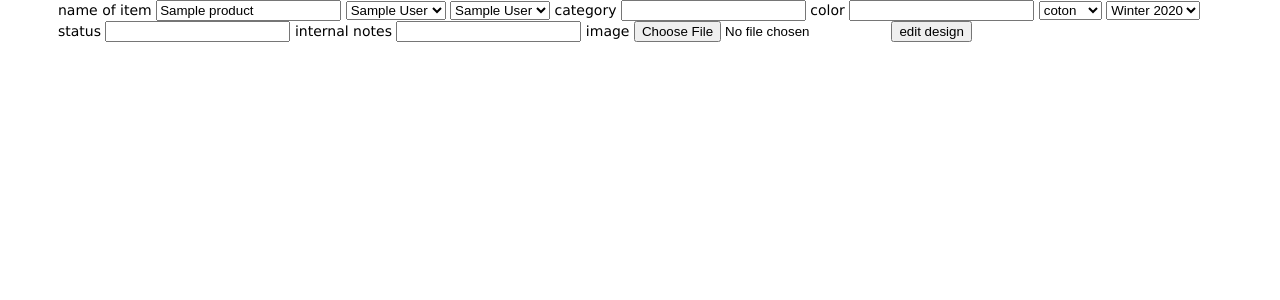
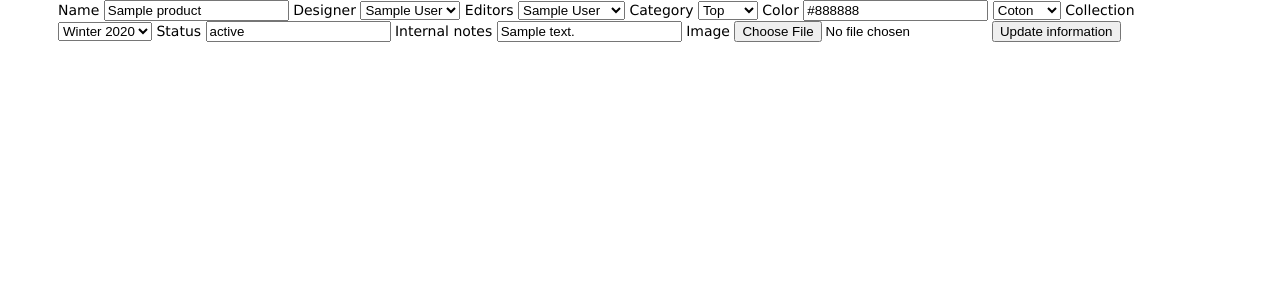
Before and after one commit to Ooki-Dundun/designs, a Node server app: page /head/edit/600000000000000000000001 in a window 1280 px wide. Shown: the part 74-374 px from the top of the page. Run offline with Node 20, Linux system fonts and the light colour scheme; tables that the repository leaves empty hold one stand-in row (values such as "Sample post"); some libraries are stand-ins or nearby versions.

```diff
--- a/config/cloudinary.js
+++ b/config/cloudinary.js
@@ -10,7 +10,7 @@ cloudinary.config({
 
 const storage = new CloudinaryStorage({
     cloudinary,
-    folder: "Designs",
+    folder: "designs",
     allowedFormats: ['jpg', 'png'],
     filename: function(req, file, cb) {
         cb(null, file.originalname)
--- a/routes/head.js
+++ b/routes/head.js
@@ -36,9 +36,21 @@ router.get('/add-product', (req, res, next) => {
 // get info from new design form to add new design
 router.post('/add-product', fileUploader.single('image'), (req, res, next) => {
   const { name, designer, editors, category, color, material, serie, status, internalNotes} = req.body;
+  const editorsToPush = [];
+  editors.forEach((ed) => {
+    if(ed !== 'n/a') {
+      editorsToPush.push(ed)
+    }
+  })
+  editorsToPush.forEach((newEd) => {
+    if(newEd.role !== "Editor") {
+    UserModel.findByIdAndUpdate(newEd, {role: "Editor"}, {new: true})
+    .then((users) => console.log(users))
+    }
+  })
   ProductModel.create({ name, designer, category, color, material, serie, status, internalNotes})
   .then((product) => {
-    ProductModel.findByIdAndUpdate(product._id, {$push: {editors: editors}}, {new: true})
+    ProductModel.findByIdAndUpdate(product._id, {$push: {editors: editorsToPush}}, {new: true})
     .then((productWithEditors) => {
       ProductModel.findByIdAndUpdate(product._id, {$push: {images: req.file.path}}, {new: true})
       .then((finalProduct) => {
@@ -48,7 +60,7 @@ router.post('/add-product', fileUploader.single('image'), (req, res, next) => {
       .catch((err) => console.log(err));
     })
   })
-})
+});
 
 // get add or delete a serie page
 router.get('/series', (req, res, next) => {
@@ -115,21 +127,34 @@ router.get('/manage-rights/delete/:id', (req, res, next) => {
   .catch((err) => next(err));
 })
 
+
+
 // edit a product page
 router.get('/edit/:id', (req, res, next) => {
-  ProductModel.findById(req.params.id).populate('editors').populate('serie').populate('designer')
+  ProductModel.findById(req.params.id).populate('designer')
   .then((product) => {
-    UserModel.find({role: 'editor'})
-    .then((editors) => res.render('./../views/users/1head/5hdeditproduct.hbs', {product, editors}))
-    .catch((err) => next(err))
+    UserModel.find()
+    .then((users) => {
+      SerieModel.find()
+      .then((series) => {
+        res.render('./../views/users/1head/5hdeditproduct.hbs', {product, users, series})
+      })
+      .catch((err) => next(err))
+    })
   })
 });
 
 // edit a product
 router.post('/edit/:id', fileUploader.single("image"), (req, res, next) => {
-  const { name, designer, editors, category, color, material, serie, status, internalNotes, image } = req.body;
+  const { name, designer, inputEditors, category, color, material, serie, status, internalNotes, image } = req.body;
   ProductModel.findByIdAndUpdate(req.params.id, {new: true}, {
-    name, designer, editors: editors.forEach(n => editors.push(n)), category, color, material, serie, status, internalNotes,
+    name, designer,
+    editors: inputEditors.forEach((editor) => {
+      if(editor !== "n/a") {
+        editors.push(editor)
+      }
+    }),
+    category, color, material, serie, status, internalNotes,
     images: images.push(image)
   })
 })
--- a/views/users/1head/1hdmypage.hbs
+++ b/views/users/1head/1hdmypage.hbs
@@ -19,13 +19,13 @@
         {{#each products}}
         <tr>
             <td>
-                <a href="/head/product/{{this._id}}">
+                <a href="/staff/product/{{this._id}}">
                 <img src="{{this.images.[0]}}" alt="image"
                 </a>
             </td>
             <td>{{this.name}}</td>
-            <td><a href="/head/edit/{{this._id}}"></a>edit</td>
-            <td><a href="/head/delete/{{this._id}}">delete</a>delete</td>
+            <td><a href="/head/edit/{{this._id}}">edit</a></td>
+            <td><a href="/head/delete/{{this._id}}">delete</a></td>
         </tr>
         {{/each}}
     </table>
--- a/views/users/1head/5hdeditproduct.hbs
+++ b/views/users/1head/5hdeditproduct.hbs
@@ -4,40 +4,50 @@
 </nav>
 
 <div>
-    <form method="post" action="/head/edit-product" enctype="multipart/form-data">
-        <label for="name">name of item</label>
+    <form method="post" action="/head/edit-product:{{product._id}}" enctype="multipart/form-data">
+        <label for="name">Name</label>
         <input type="text" name='name' value="{{product.name}}">
+        <label for="designer">Designer</label>
         <select name="designer">
-            <option value="{{product.designer}}">{{product.designer.firstName}} {{product.designer.lastName}}</option>
+            <option value="{{product.designer._id}}">{{product.designer.firstName}} {{product.designer.lastName}}</option>
         </select>
-        <select name="editors"> <!-- 2 maximum to implement -->
-            {{#each product.editors}}
+        <label for="editors">Editors</label>
+        {{#each users}}
+        <select name="editors">
             <option value="{{this._id}}">{{this.firstName}} {{this.lastName}}</option>
-            {{/each}}
-            {{#each product.editors}}
-            <option value="{{this._id}}">{{this.firstName}} {{this.lastName}}</option>
+            <option value="n/a">Not applicable</option>
+        </select>
+        {{/each}}
+        <label for="category">Category</label>
+        <select name="category">
+            <option value="Top">Top</option>
+            <option value="Pants">Pants</option>
+            <option value="Dress">Dress</option>
+            <option value="Squirt">Squirt</option>
+            <option value="Shoes">Shoes</option>
+            <option value="Other">Other</option>
+        </select>
+        <label for="color">Color</label>
+        <input type="text" name="color" value="{{product.color}}">
+        <select name="material">
+            <option value="coton">Coton</option>
+            <option value="silk">Silk</option>
+            <option value="leather">Leather</option>
+            <option value="wool">Wool</option>
+            <option value="other">Other</option>
+        </select>
+        <label for="serie">Collection</label>
+        <select name="serie">
+            {{#each series}}
+            <option value="{{this._id}}">{{this.season}} {{this.year}}</option>
             {{/each}}
         </select>
-        <label for="category">category</label>
-        <input type="text" name="category">
-        <label for="color">color</label>
-        <input type="text" name="color">
-        <select name="material">
-            <option value="coton">coton</option>
-            <option value="silk">silk</option>
-            <option value="leather">leather</option>
-            <option value="wool">wool</option>
-            <option value="other">other</option>
-        </select>
-        <select name="serie">
-            <option value="{{product.serie._id}}">{{product.serie.season}} {{product.serie.year}}</option>
-        </select>
-        <label for="status">status</label>
-        <input type="text" name="status">
-        <label for="internalNotes">internal notes</label>
-        <input type="text" name="internalNotes">
-        <label for="image">image</label>
+        <label for="status">Status</label>
+        <input type="text" name="status" value={{product.status}}>
+        <label for="internalNotes">Internal notes</label>
+        <input type="text" name="internalNotes" value="{{product.internalNotes}}">
+        <label for="image">Image</label>
         <input type="file" name="image">
-        <button type="submit">edit design</button>
+        <button type="submit">Update information</button>
     </form>
 </div>
```
Also changed, not shown: routes/staff.js (+7 -0 lines), views/about.hbs (+11 -1 lines), views/contact.hbs (+21 -1 lines), views/users/1head/2hdaddnewdesign.hbs (+5 -2 lines), views/users/3staff/4productinfo.hbs (added, +28 -0 lines), views/products/1product.hbs (deleted).
